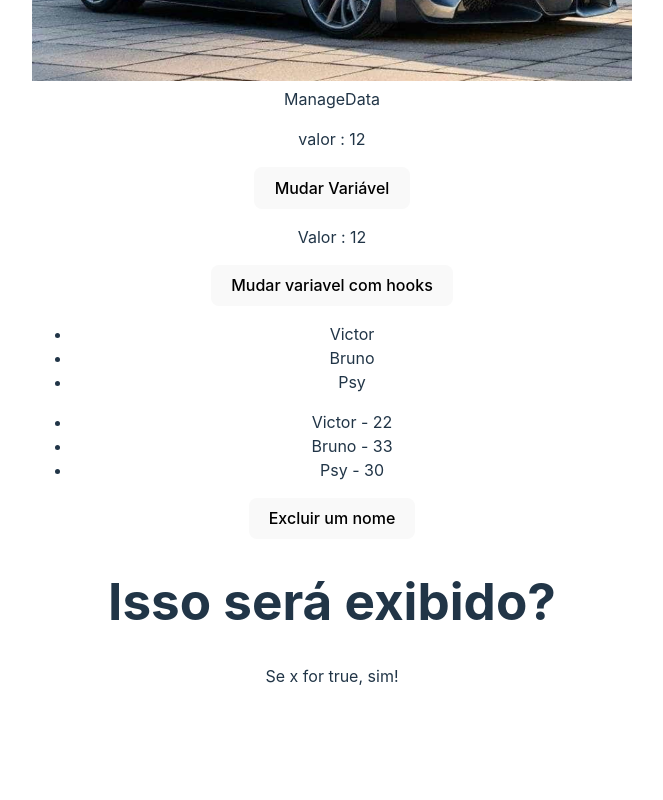
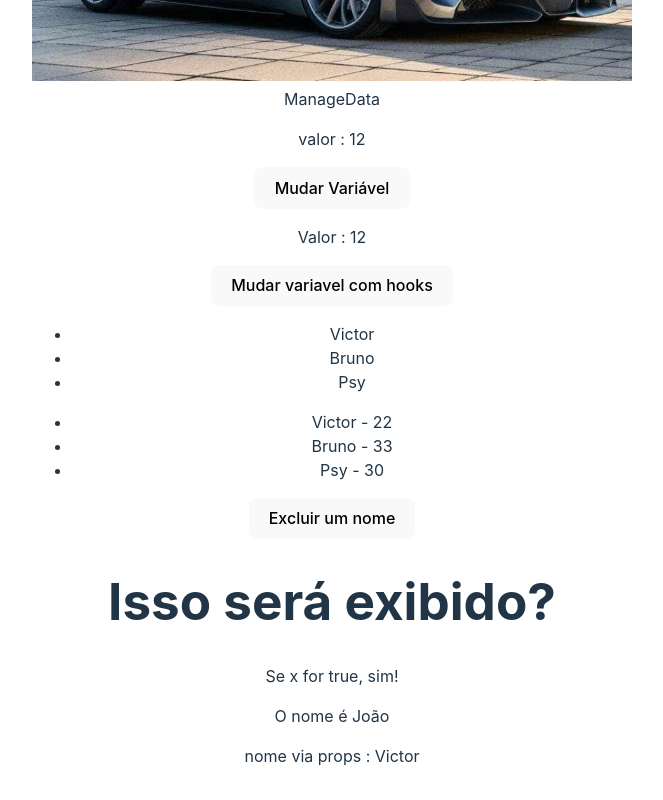
Before and after one commit to victor-morbeck/learning-react, a React (Vite) app: page / in a window 1280 px wide. Shown: the part 413-1213 px from the top of the page, without its empty margins (308-971 px from the left). Before the commit the page ends 1149 px from the top, so only its background shows below. Built offline with nearby package versions, Linux system fonts and the light colour scheme.

Commit message:
fix some typing errors

```diff
--- a/src/App.jsx
+++ b/src/App.jsx
@@ -5,6 +5,7 @@ import './App.css'
 import ManageData from './components/ManageData'
 import ListRender from './components/ListRender'
 import { ConditionalRender } from './components/ConditionalRender'
+import ShowUsername from './components/ShowUsername'
 
 function App() {
 
@@ -15,6 +16,7 @@ function App() {
     <ManageData/>
     <ListRender/>
     <ConditionalRender/>
+    <ShowUsername name="Victor"/>
     </>
   )
 }
--- a/src/components/ConditionalRender.jsx
+++ b/src/components/ConditionalRender.jsx
@@ -3,6 +3,8 @@ import { useState } from "react"
 export const ConditionalRender = () => {
 
     const [x] = useState(true);
+
+    const [name] =  useState("João");
 
 
 
@@ -12,6 +14,15 @@ export const ConditionalRender = () => {
 
         <h1>Isso será exibido? </h1>
         {x && <p>Se x for true, sim!</p>}
+        {name === "João"? (
+          <div>
+            <p>O nome é João</p>
+          </div>
+        ):(
+          <div>
+            O nome não é {name}
+          </div>
+        )}
 
     </>
   )
--- a/src/components/ManageData.jsx
+++ b/src/components/ManageData.jsx
@@ -2,7 +2,7 @@
 import {useState} from 'react';
 const ManageData = () => {
 
-const someData = 12;
+var someData = 12;
 const [number, setNumber] = useState(someData)
 
   return (
--- /dev/null
+++ b/src/components/ShowUsername.jsx
@@ -0,0 +1,8 @@
+
+const ShowUsername = (props) => {
+  return (
+    <div> nome via props : {props.name}</div>
+  )
+}
+
+export default ShowUsername
```
Also changed, not shown: src/components/ListRender.jsx (+0 -45 lines).
